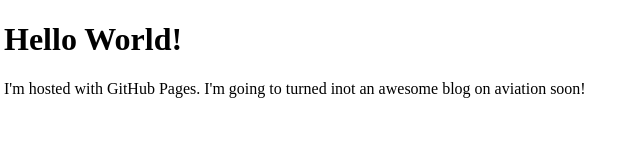
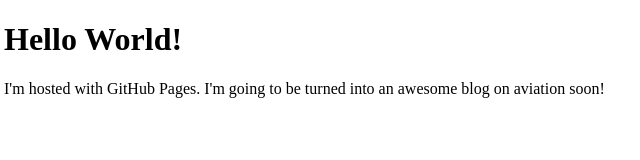
Before and after one commit to Aero264/wing-views.github.io, a plain HTML site: page index.html in a window 1280 px wide. Shown: the full height of the page, 4-644 px from the left. Drawn offline with Linux system fonts and the light colour scheme.

Commit message:
Update index.html

```diff
--- a/index.html
+++ b/index.html
@@ -2,6 +2,6 @@
 <html>
 <body>
 <h1>Hello World!</h1>
-<p>I'm hosted with GitHub Pages. I'm going to turned inot an awesome blog on aviation soon!</p>
+<p>I'm hosted with GitHub Pages. I'm going to be turned into an awesome blog on aviation soon!</p>
 </body>
 </html>
```
